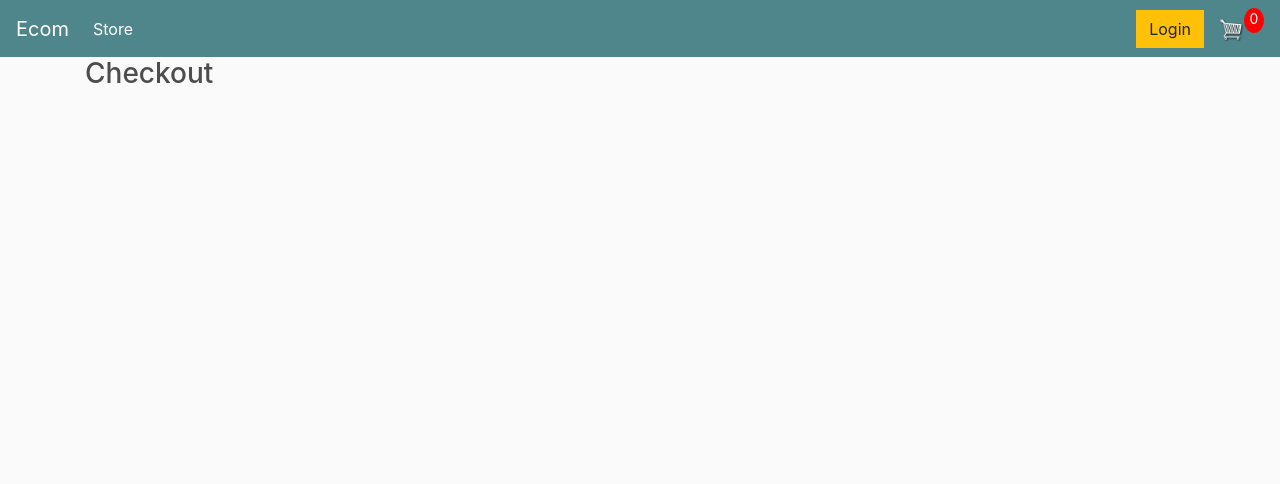
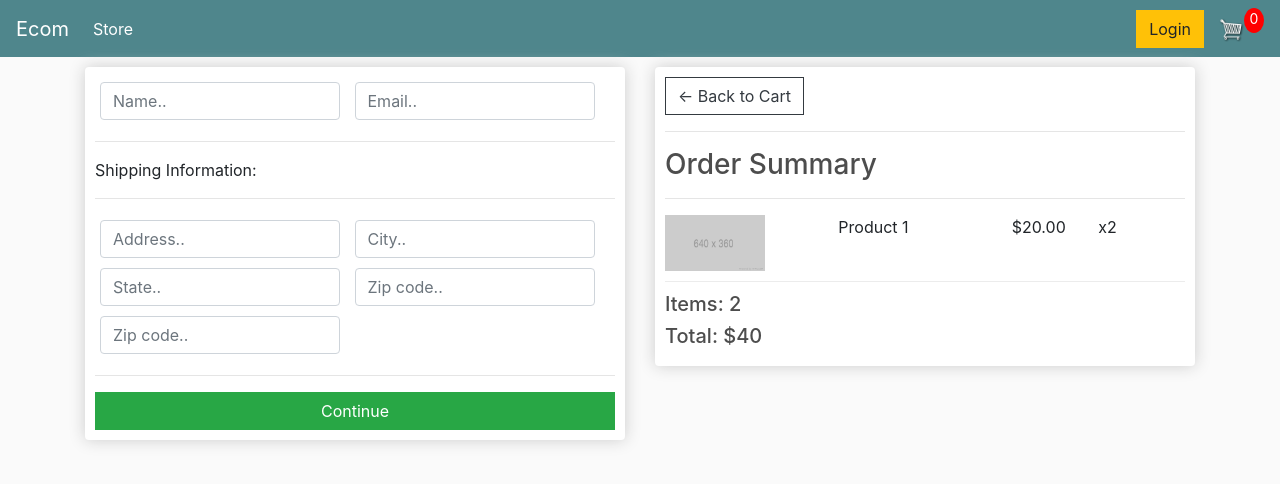
Before and after one commit to mustafasmnc/DjangoEcommerce, a Django app: page /checkout/ in a window 1280 px wide. Shown: the top 484 px of the page. Run offline with Django 3.2, Linux system fonts and the light colour scheme; some libraries are stand-ins or nearby versions.

Commit message:
Style Checkout Page

```diff
--- a/ecommerce/store/templates/store/checkout.html
+++ b/ecommerce/store/templates/store/checkout.html
@@ -2,6 +2,72 @@
 {% load static %}
 {% block content %}
 
-<h3>Checkout</h3>
+<div class="row">
+    <div class="col-lg-6">
+        <div class="box-element" id="form-wrapper">
+            <form id="form">
+                <div id="user-info">
+                    <div class="form-field">
+                        <input required class="form-control" type="text" name="name" placeholder="Name..">
+                    </div>
+                    <div class="form-field">
+                        <input required class="form-control" type="email" name="email" placeholder="Email..">
+                    </div>
+                </div>
+
+                <div id="shipping-info">
+                    <hr>
+                    <p>Shipping Information:</p>
+                    <hr>
+                    <div class="form-field">
+                        <input class="form-control" type="text" name="address" placeholder="Address..">
+                    </div>
+                    <div class="form-field">
+                        <input class="form-control" type="text" name="city" placeholder="City..">
+                    </div>
+                    <div class="form-field">
+                        <input class="form-control" type="text" name="state" placeholder="State..">
+                    </div>
+                    <div class="form-field">
+                        <input class="form-control" type="text" name="zipcode" placeholder="Zip code..">
+                    </div>
+                    <div class="form-field">
+                        <input class="form-control" type="text" name="country" placeholder="Zip code..">
+                    </div>
+                </div>
+
+                <hr>
+                <input id="form-button" class="btn btn-success btn-block" type="submit" value="Continue">
+            </form>
+        </div>
+
+        <br>
+        <div class="box-element hidden" id="payment-info">
+            <small>Paypal Options</small>
+        </div>
+    </div>
+    <div class="col-lg-6">
+        <div class="box-element">
+            <a class="btn btn-outline-dark" href="{% url 'cart' %}">&#x2190; Back to Cart</a>
+            <hr>
+            <h3>Order Summary</h3>
+            <hr>
+            <div class="cart-row">
+                <div style="flex:2"><img class="row-image" src="{% static 'images/placeholder.png' %}"></div>
+                <div style="flex:2">
+                    <p>Product 1</p>
+                </div>
+                <div style="flex:1">
+                    <p>$20.00</p>
+                </div>
+                <div style="flex:1">
+                    <p>x2</p>
+                </div>
+            </div>
+            <h5>Items: 2</h5>
+            <h5>Total: $40</h5>
+        </div>
+    </div>
+</div>
 
 {% endblock content %}
```
